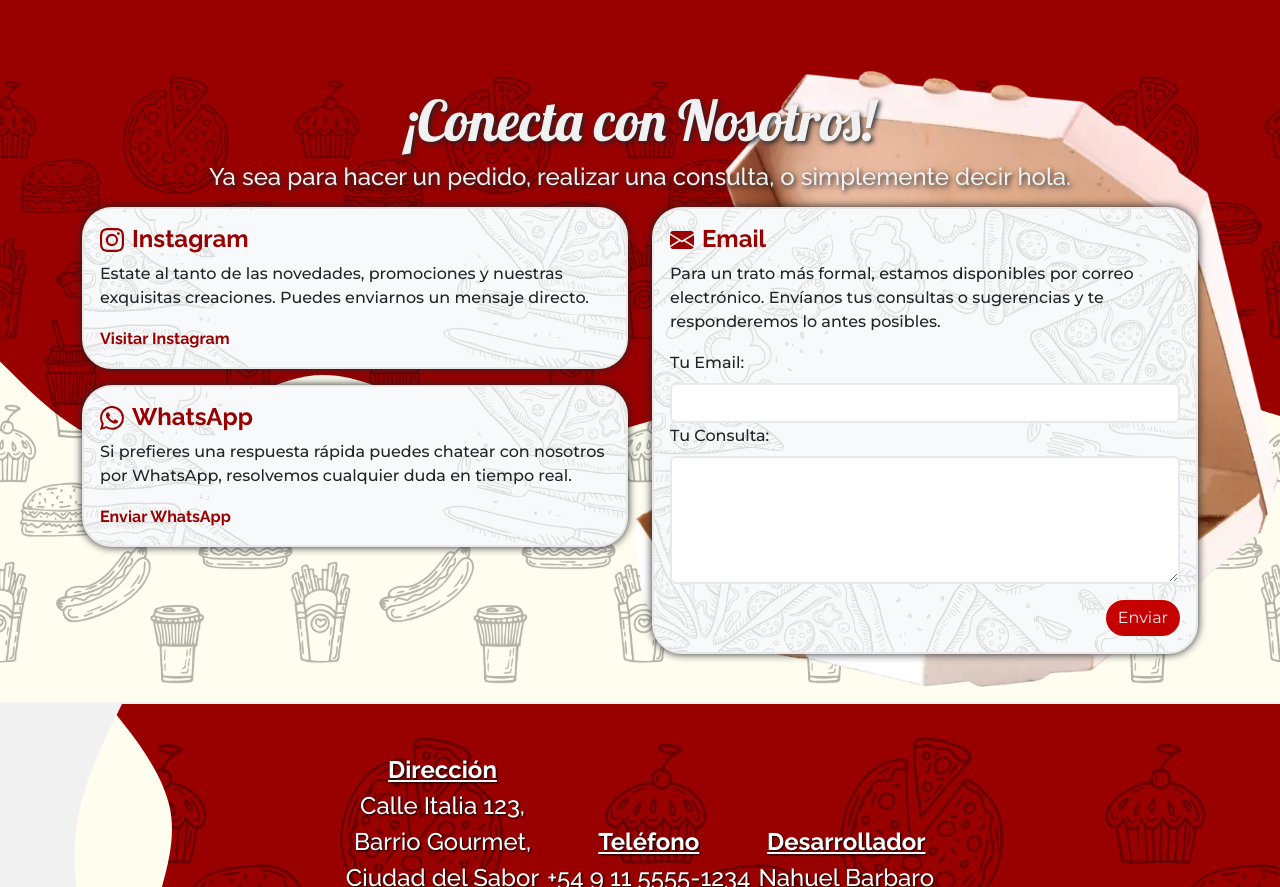
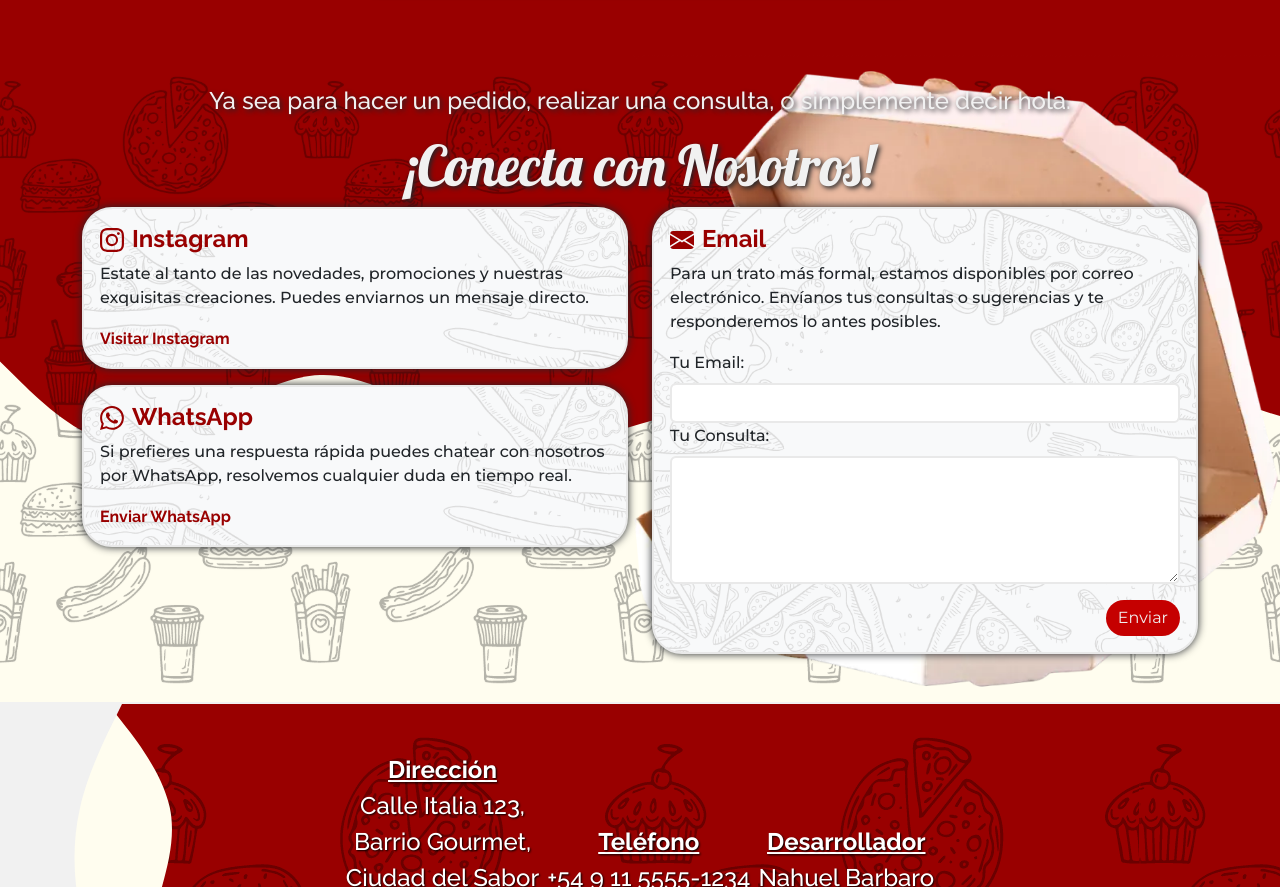
Before and after one commit to Nawel0310/pizzeria-paradiso-2, a Next.js app: page / in a window 1280 px wide. Shown: the part 3180-4067 px from the top of the page. Built offline with nearby package versions, Linux system fonts and the light colour scheme; no server answers.

Commit message:
prueba subtitulo accesibilidad orden

```diff
--- a/components/Contacto.jsx
+++ b/components/Contacto.jsx
@@ -8,11 +8,11 @@ const Contacto = () => {
       <div className="container contenedor-contacto">
         <div className="row">
           <div className="col-md-12">
-            <h1 className="titulo-contacto titulo">¡Conecta con Nosotros!</h1>
-            <h5 className="titulo-contacto subtitulo">
+            <h4 className="titulo-contacto subtitulo">
               Ya sea para hacer un pedido, realizar una consulta, o simplemente
               decir hola.
-            </h5>
+            </h4>
+            <h1 className="titulo-contacto titulo">¡Conecta con Nosotros!</h1>
           </div>
         </div>
         <div className="row flex-row justify-content-center">
```
